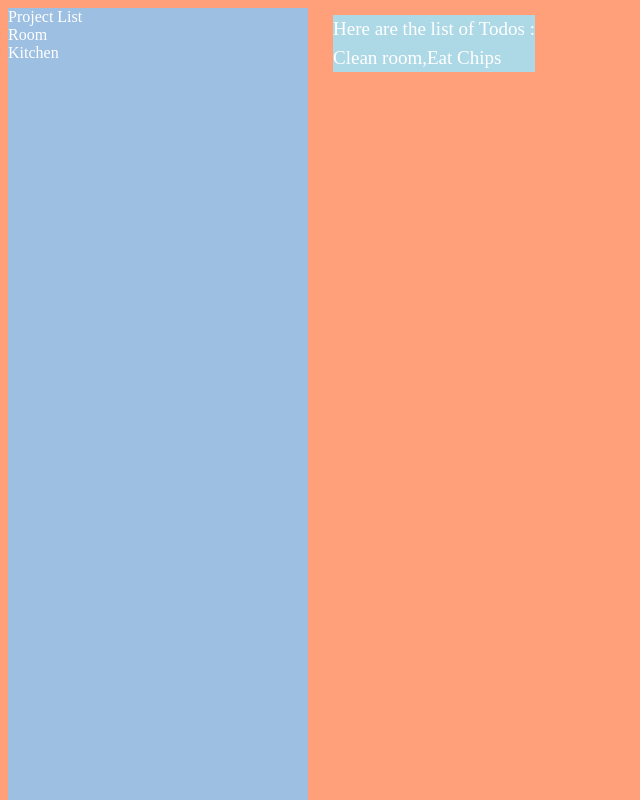
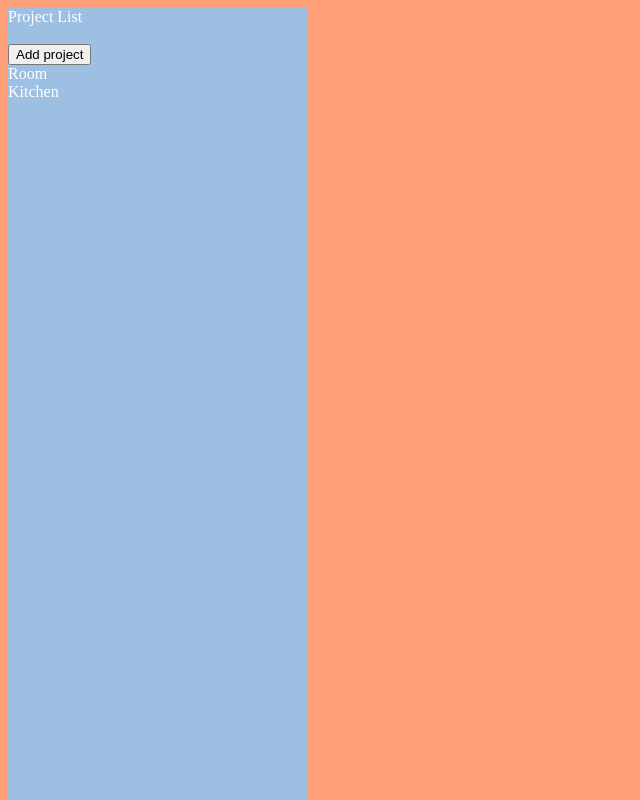
Before and after one commit to tim87henry/todo_list, a plain HTML site: page index.html in a window 1280 px wide. Shown: the whole page, without its empty margins (0-640 px from the left). Drawn offline with Linux system fonts and the light colour scheme.

Commit message:
Printed list of projects with links to display Todos

```diff
--- a/main.js
+++ b/main.js
@@ -1 +1 @@
-(()=>{"use strict";const t=function(t,o,e,n){this.name=t,this.description=o,this.dueDate=e,this.priority=n},o=function(t){return{name:t,todoList:[],addTodo:function(t){this.todoList.push(t.name)},listTodos:function(){return this.todoList}}};document.body.style.background="lightsalmon";let e=[];const n=new t("Clean room","Clean the damn room","today","very high"),d=o("Room");d.addTodo(n);const i=new t("Eat Chips","eat some crisps","next year","pretty low");d.addTodo(i),e.push(d);const s=o("Kitchen");s.addTodo(i),e.push(s);const r=document.getElementById("content"),a=document.createElement("div");a.id="navbar",a.innerHTML="Project List<br>"+function(){let t="";for(let o=0;o<e.length;o++)t=t+e[o].name+"<br>";return t}(),r.appendChild(a);const c=document.createElement("div");c.id="todo_data",c.innerHTML="Here are the list of Todos : <br>"+d.listTodos(),r.appendChild(c)})();
+(()=>{"use strict";const e=function(e,t,n,o){this.name=e,this.description=t,this.dueDate=n,this.priority=o},t=function(e){return{name:e,todoList:[],addTodo:function(e){this.todoList.push(e.name)},listTodos:function(){return this.todoList}}};document.body.style.background="lightsalmon";let n=[];const o=new e("Clean room","Clean the damn room","today","very high"),d=t("Room");d.addTodo(o);const i=new e("Eat Chips","eat some crisps","next year","pretty low");d.addTodo(i),n.push(d);const c=t("Kitchen");c.addTodo(i),n.push(c);const s=document.getElementById("content"),a=document.createElement("div");a.id="navbar",a.innerHTML="Project List<br><br>";const r=document.createElement("button");r.innerHTML="Add project",a.appendChild(r);const l=document.createElement("div");l.id="project_list",a.appendChild(l),s.appendChild(a),function(){for(let e=0;e<n.length;e++){let t=document.createElement("div");t.innerText=n[e].name,t.className="project_link",l.appendChild(t);let o=document.createElement("div");o.innerHTML="",l.appendChild(o)}}();let m=document.getElementsByClassName("project_link");for(let e=0;e<m.length;e++)m[e].addEventListener("click",(function(t){const o=document.createElement("div");o.id="todo_data",o.innerHTML="Here are the list of Todos : <br>"+n[e].listTodos(),s.appendChild(o)}))})();
--- a/style.css
+++ b/style.css
@@ -19,3 +19,11 @@ body {
     font-size: 19px;
     line-height: 1.5;
 }
+
+.project_link {
+    cursor: pointer;
+}
+
+.project_link:hover {
+    background: lightcoral;
+}
```
